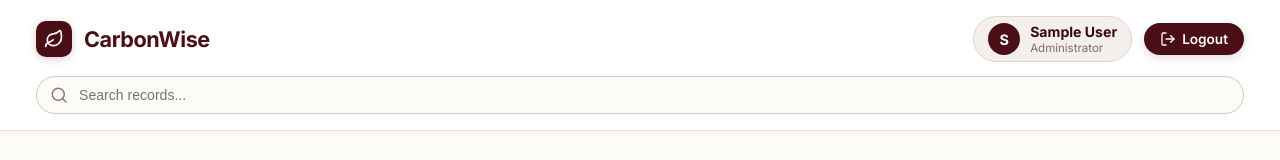
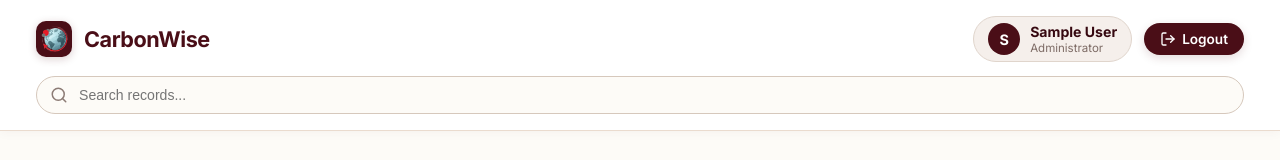
Before and after one commit to ariffrahmnn/carbon-wise, a React (Vite) app in the folder frontend/: page /admin in a window 1280 px wide. Shown: the top 160 px of the page. Built offline with nearby package versions, Linux system fonts and the light colour scheme; no server answers; sample sign-in values are in the browser's storage.

Commit message:
style: replace Lucide Leaf icon with official website app logo (Icon.png) across all headers

```diff
--- a/frontend/src/components/FoodInput.jsx
+++ b/frontend/src/components/FoodInput.jsx
@@ -1,6 +1,7 @@
 import React, { useState, useEffect, useRef, useCallback, useMemo } from 'react';
 import { Link, useNavigate } from 'react-router-dom';
-import { Utensils, Plus, Trash2, PenTool, Navigation, BarChart3, LogOut, Leaf, CheckCircle, AlertCircle, X } from 'lucide-react';
+import { Utensils, Plus, Trash2, PenTool, Navigation, BarChart3, LogOut, CheckCircle, AlertCircle, X } from 'lucide-react';
+import appIcon from '../assets/Icon.png';
 import tofuImg from '../assets/tofu.jpg';
 import tempehImg from '../assets/tempeh.jpg';
 import beefImg from '../assets/beef.jpg';
@@ -269,7 +270,7 @@ const FoodInput = () => {
         <div className="calc-header-left">
           <div className="calc-brand">
             <div className="calc-logo-icon">
-              <Leaf size={20} />
+              <img src={appIcon} alt="CarbonWise Logo" style={{ width: '100%', height: '100%', objectFit: 'cover', borderRadius: 'inherit' }} />
             </div>
             <span className="calc-brand-title">CarbonWise</span>
           </div>
--- a/frontend/src/components/Travel.jsx
+++ b/frontend/src/components/Travel.jsx
@@ -1,6 +1,7 @@
 import React, { useState, useEffect, useRef, useCallback, useMemo } from 'react';
 import { Link, useNavigate } from 'react-router-dom';
-import { Car, Bike, Bus, Footprints, Trash2, Plus, PenTool, Navigation, BarChart3, LogOut, Leaf, CheckCircle, AlertCircle, X } from 'lucide-react';
+import { Car, Bike, Bus, Footprints, Trash2, Plus, PenTool, Navigation, BarChart3, LogOut, CheckCircle, AlertCircle, X } from 'lucide-react';
+import appIcon from '../assets/Icon.png';
 
 import busImg from '../assets/bus.jpg';
 import walkImg from '../assets/walk.jpg';
@@ -254,7 +255,7 @@ const Travel = () => {
         <div className="calc-header-left">
           <div className="calc-brand">
             <div className="calc-logo-icon">
-              <Leaf size={20} />
+              <img src={appIcon} alt="CarbonWise Logo" style={{ width: '100%', height: '100%', objectFit: 'cover', borderRadius: 'inherit' }} />
             </div>
             <span className="calc-brand-title">CarbonWise</span>
           </div>
--- a/frontend/src/pages/AdminDashboard.jsx
+++ b/frontend/src/pages/AdminDashboard.jsx
@@ -1,6 +1,7 @@
 import React, { useState, useEffect } from 'react';
 import { useNavigate } from 'react-router-dom';
-import { Search, Filter, FileSpreadsheet, LogOut, MoreVertical, ChevronLeft, ChevronRight, Leaf } from 'lucide-react';
+import { Search, Filter, FileSpreadsheet, LogOut, MoreVertical, ChevronLeft, ChevronRight } from 'lucide-react';
+import appIcon from '../assets/Icon.png';
 import * as XLSX from 'xlsx';
 
 import StudentAnalyticsModal from '../components/admin/StudentAnalyticsModal.jsx';
@@ -154,7 +155,7 @@ const AdminDashboard = () => {
           {/* BRAND LOGO CARBONWISE (DITAMPILKAN KHUSUS TAMPILAN DESKTOP) */}
           <div className="admin-brand">
             <div className="admin-brand-icon">
-              <Leaf size={20} color="#ffffff" />
+              <img src={appIcon} alt="CarbonWise Logo" style={{ width: '100%', height: '100%', objectFit: 'cover', borderRadius: 'inherit' }} />
             </div>
             <span className="admin-brand-title">CarbonWise</span>
           </div>
--- a/frontend/src/pages/Analytics.jsx
+++ b/frontend/src/pages/Analytics.jsx
@@ -1,6 +1,7 @@
 import React, { useState, useEffect, useRef, useCallback, useMemo } from 'react';
 import { Link, useNavigate } from 'react-router-dom';
-import { Leaf, BarChart3, Navigation, LogOut, PenTool, Sparkles, Heart, CheckCircle2, Trash2 } from 'lucide-react';
+import { BarChart3, Navigation, LogOut, PenTool, Sparkles, Heart, CheckCircle2, Trash2 } from 'lucide-react';
+import appIcon from '../assets/Icon.png';
 import gsap from 'gsap';
 import {
   LineChart, Line, BarChart, Bar, XAxis, YAxis, CartesianGrid, Tooltip as RechartsTooltip, ResponsiveContainer
@@ -241,7 +242,7 @@ const Analytics = () => {
         <div className="calc-header-left">
           <div className="calc-brand">
             <div className="calc-logo-icon">
-              <Leaf size={20} />
+              <img src={appIcon} alt="CarbonWise Logo" style={{ width: '100%', height: '100%', objectFit: 'cover', borderRadius: 'inherit' }} />
             </div>
             <span className="calc-brand-title">CarbonWise</span>
           </div>
--- a/frontend/src/styles/admin.css
+++ b/frontend/src/styles/admin.css
@@ -45,6 +45,7 @@
   align-items: center;
   justify-content: center;
   box-shadow: 0 2px 8px rgba(74, 14, 23, 0.2);
+  overflow: hidden;
 }
 
 .admin-brand-title {
--- a/frontend/src/styles/headerkalkulator.css
+++ b/frontend/src/styles/headerkalkulator.css
@@ -40,6 +40,7 @@
   display: flex;
   align-items: center;
   justify-content: center;
+  overflow: hidden;
 }
 
 .calc-brand-title {
```
